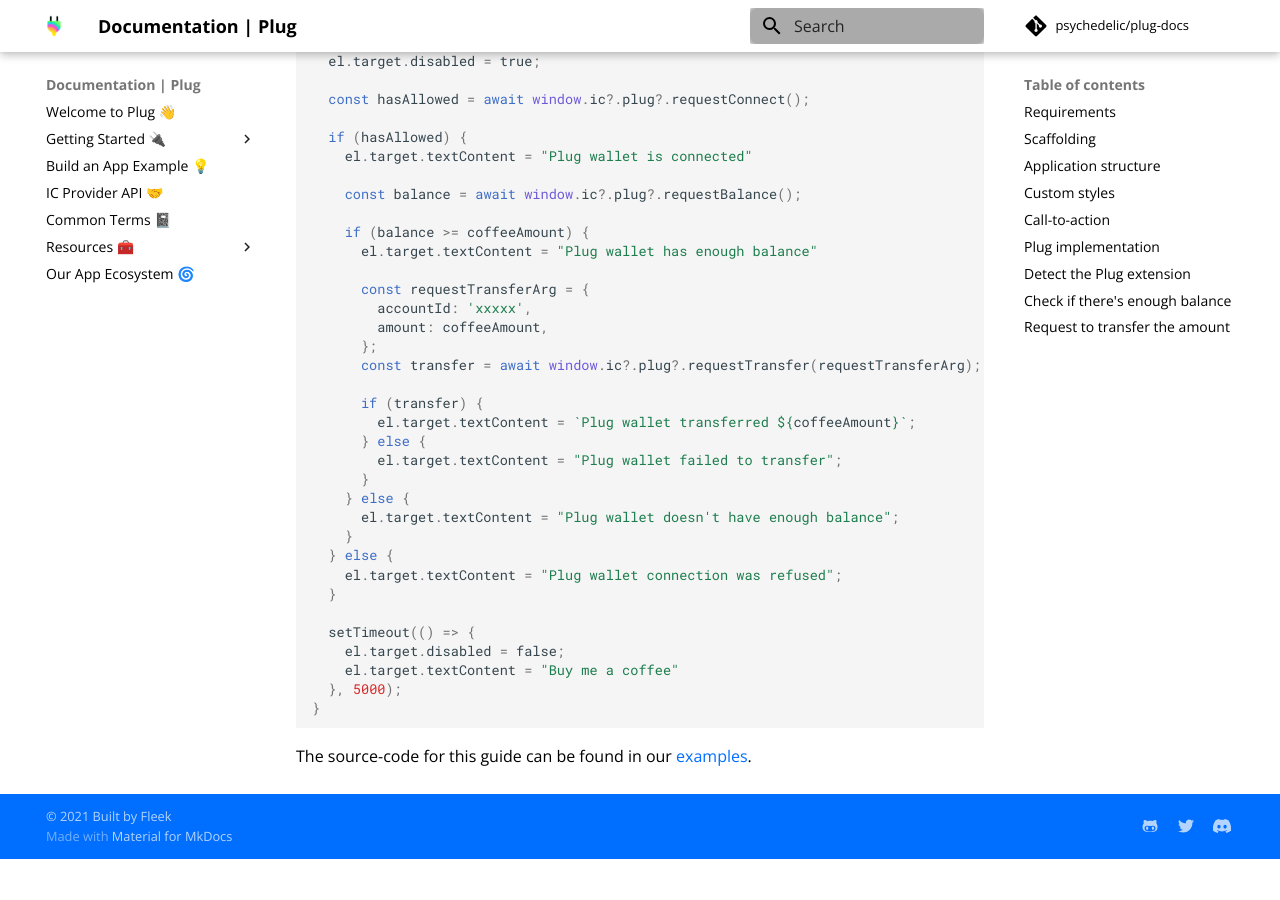
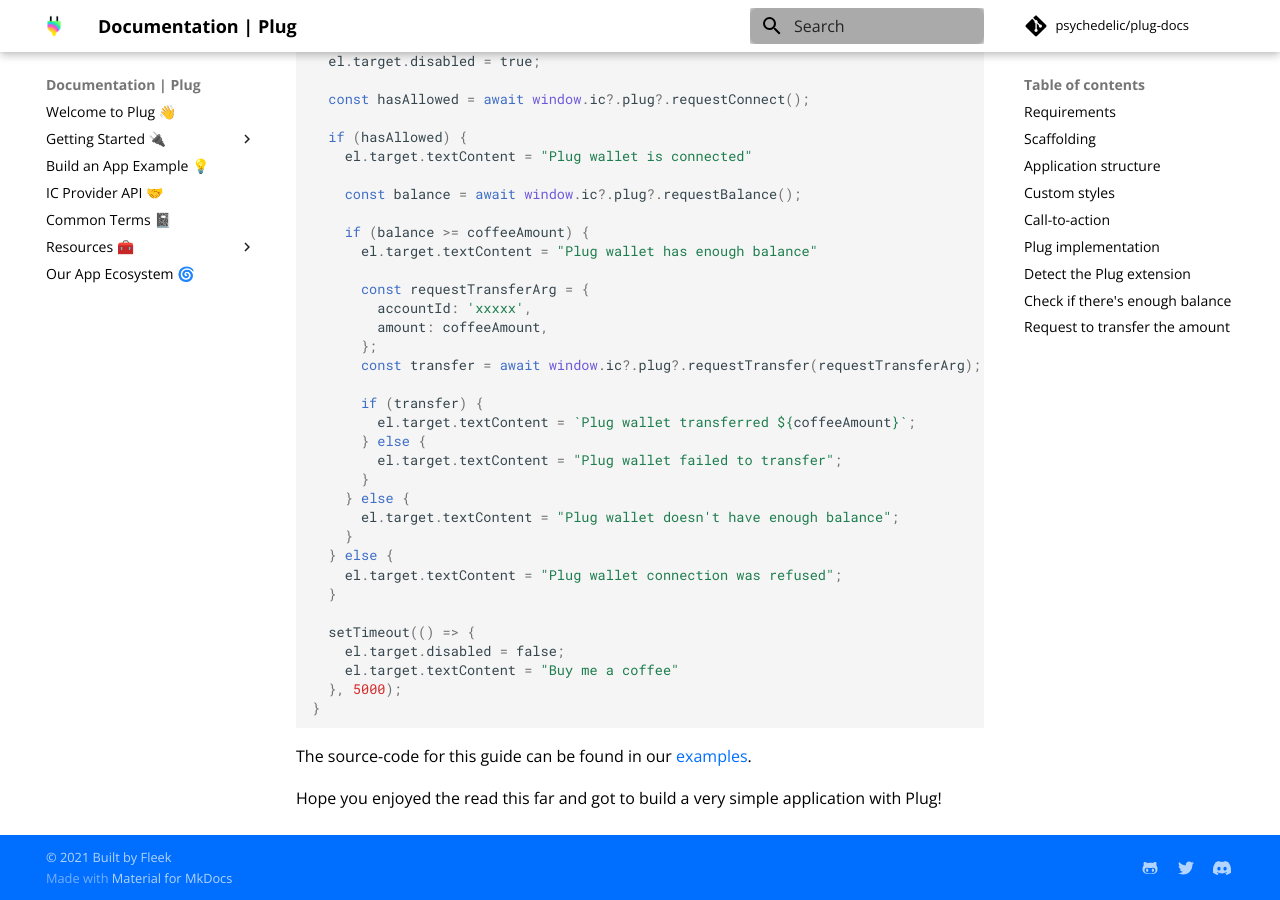
Before and after one commit to Psychedelic/plug-docs, an MkDocs documentation site: the page built from docs/getting-started/build-app-example.md, in a window 1280 px wide and 900 px high, scrolled down 8264 px. Built offline with MkDocs 1.6.1 and Material for MkDocs 9.7.7, drawn with Linux system fonts in a browser that asks for light colours; comment, search, counter and statistics services are not loaded; before the commit the page ends 9123 px from its top, so only the background shows below that.

Commit message:
docs: ✏️  add congrats at thend of doc

````diff
--- a/docs/getting-started/build-app-example.md
+++ b/docs/getting-started/build-app-example.md
@@ -350,3 +350,5 @@
 ```
 
 The source-code for this guide can be found in our [examples](https://github.com/Psychedelic/plug-docs/tree/main/examples/buy-me-a-coffee).
+
+Hope you enjoyed the read this far and got to build a very simple application with Plug!
````
